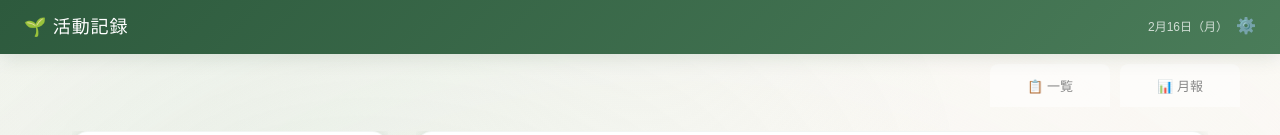
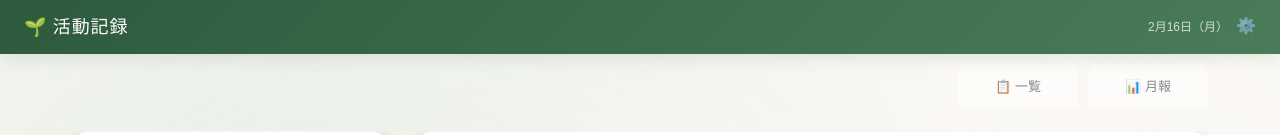
Before and after one commit to haru5512/schedule_manager, a React (Vite) app: page / in a window 1280 px wide. Shown: the top 135 px of the page. Built offline with nearby package versions, Linux system fonts and the light colour scheme.

Commit message:
Fix: タブナビゲーションの右端を下側のコンテンツに合わせて配置(padding調整)

```diff
--- a/src/index.css
+++ b/src/index.css
@@ -727,7 +727,7 @@ textarea {
     margin: 0 auto;
     background: transparent;
     border-bottom: none;
-    padding: 10px 0 0;
+    padding: 10px 32px 0;
     justify-content: flex-end;
     position: static;
   }
```
Also changed, not shown: 4 other files (tests, documents, lock files or other folders).
